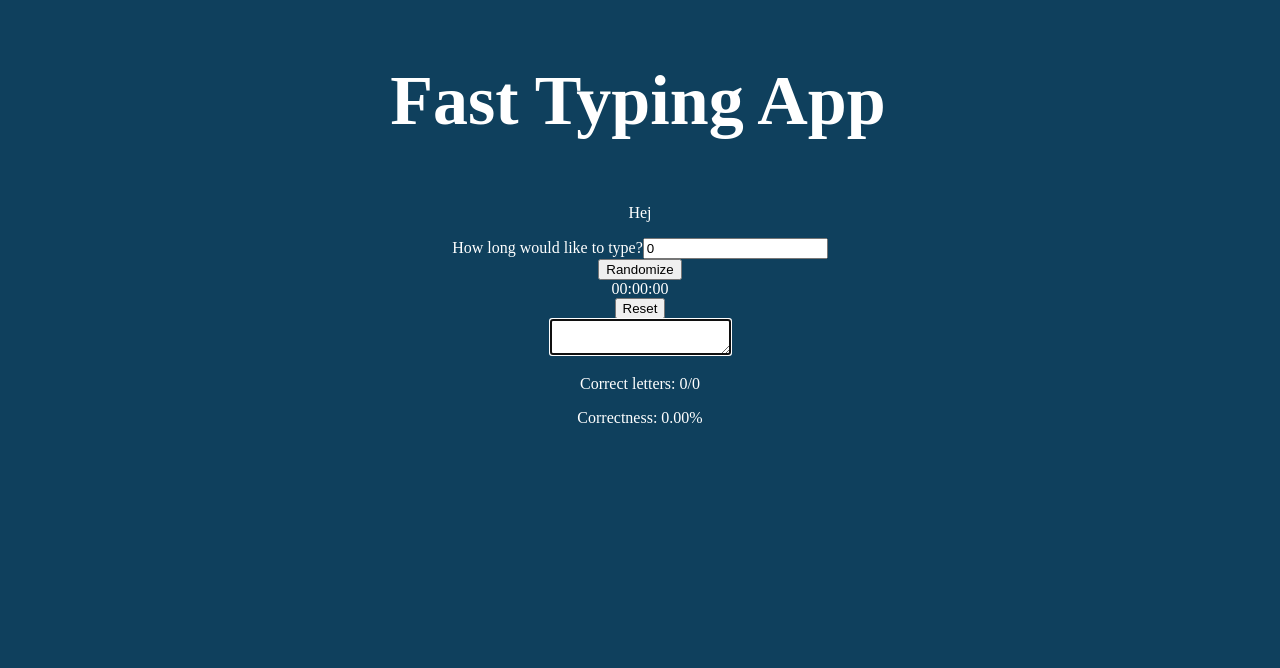
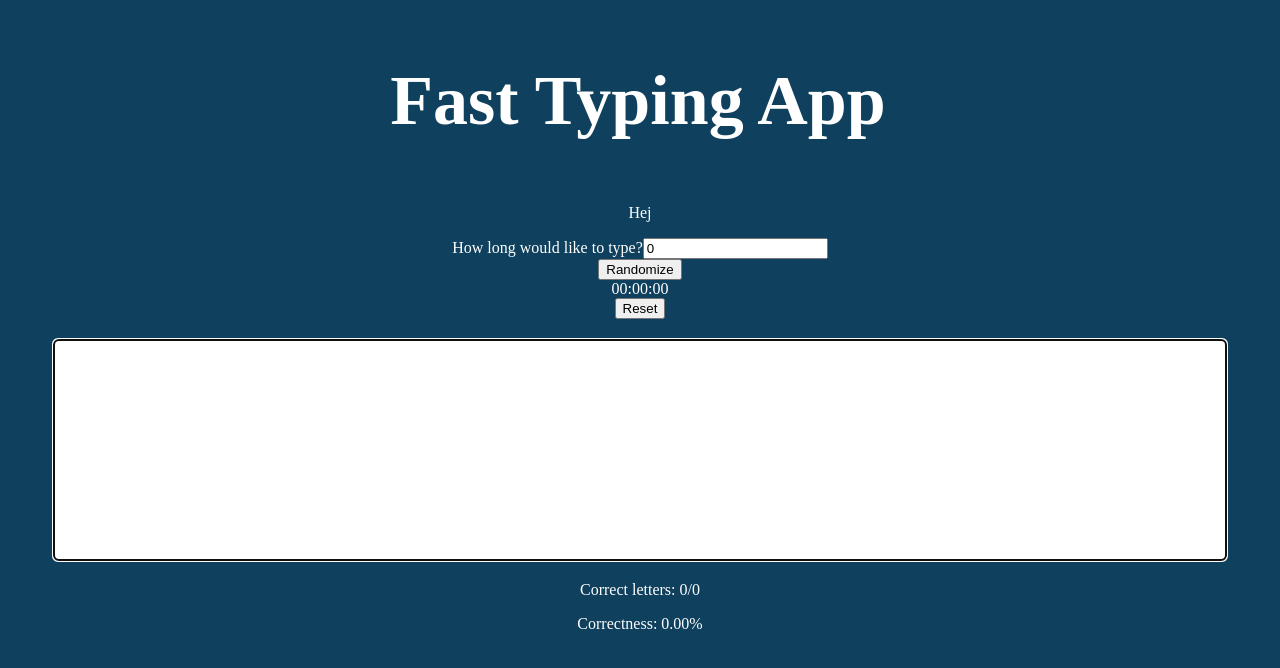
Before and after one commit to Paveu99/Fast-Typing-App, a React (Vite) app: page / in a window 1280 px wide. Shown: the top 668 px of the page. Built offline with nearby package versions, Linux system fonts and the light colour scheme.

Commit message:
Styles added to the classes:
- textarea component now is style and has adaptive to the screen width size
- div that wraps all InputCheck.tsx elements is displayed as flex

```diff
--- a/src/styles/InputCheck.css
+++ b/src/styles/InputCheck.css
@@ -15,3 +15,28 @@
         transform: translateY(-100%);
     }
 }
+
+.working-area {
+    display: flex;
+    flex-direction: column;
+    justify-content: center;
+    align-items: center;
+}
+
+.typed-text {
+    width: 90vw;
+    height: 200px;
+    margin-top: 20px;
+    margin-left: auto;
+    margin-right: auto;
+    padding: 10px;
+    font-size: 16px;
+    border: 1px solid #ccc;
+    border-radius: 5px;
+    resize: none;
+}
+
+.typed-text:hover {
+    border-color: #007bff;
+    box-shadow: 0 0 5px rgba(0, 123, 255, 0.5);
+}
```
